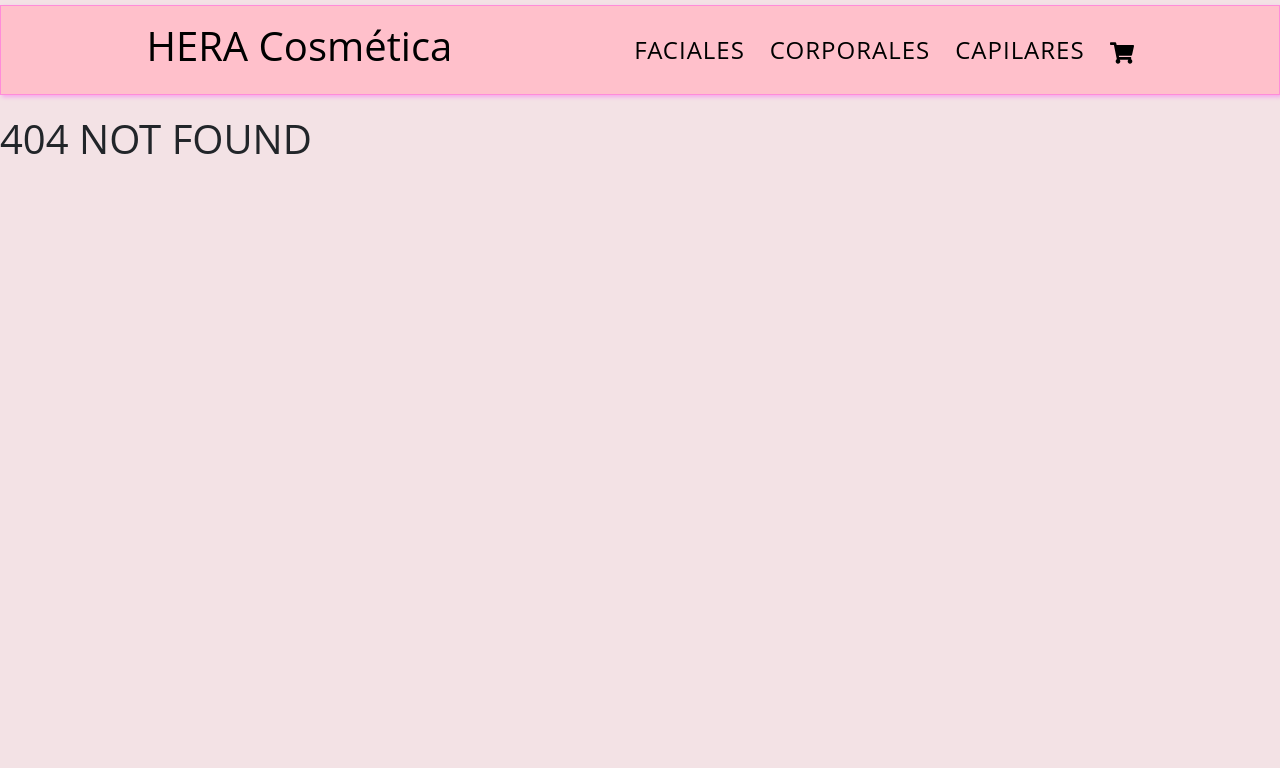
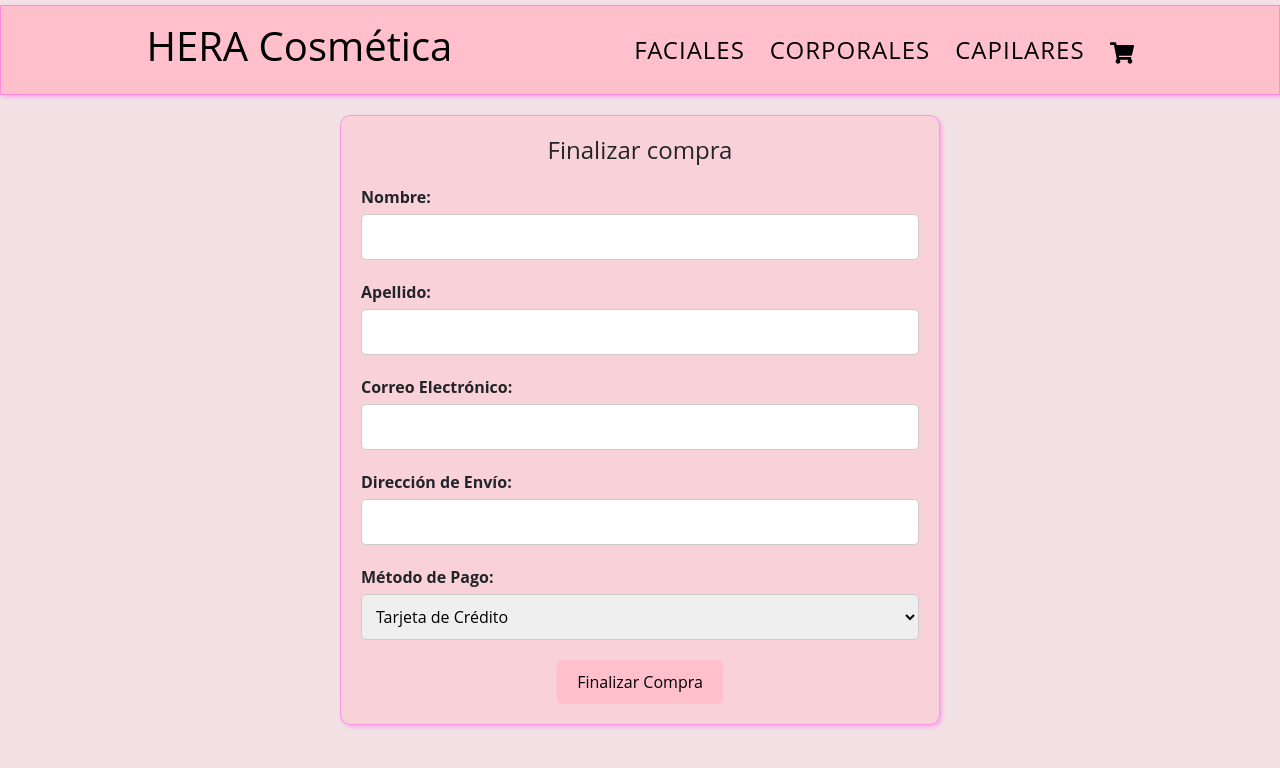
Before and after one commit to Florencia-Harmath/Project-Hera, a React (Vite) app: page /checkout in a window 1280 px wide. Before the commit this address had no page. Shown: the top 768 px of the page. Built offline with nearby package versions, Linux system fonts and the light colour scheme.

Commit message:
Agregado de formulario

```diff
--- a/src/App.jsx
+++ b/src/App.jsx
@@ -4,6 +4,7 @@ import ItemDetailContainer from "./components/ItemDetailContainer/ItemDetailCont
 import NavBar from "./components/NavBar/NavBar";
 import Cart from "./components/Cart/Cart";
 import { CartProvider } from "./components/Context/CartContext";
+import CheckOut from './components/CheckOut/CheckOut';
 
 
 function App() {
@@ -17,6 +18,7 @@ function App() {
           <Route path="/category/:categoryId" element={<ItemlistContainer />} />
           <Route path="/item/:id" element={<ItemDetailContainer />} />
           <Route path="/cart" element={<Cart />} />
+          <Route path="/checkout" element={<CheckOut />} />
           <Route path="*" element={<h1>404 NOT FOUND</h1>} />
         </Routes>
       </CartProvider>
--- a/src/components/Cart/Cart.jsx
+++ b/src/components/Cart/Cart.jsx
@@ -1,14 +1,25 @@
 import React, { useContext } from 'react';
+import { Link } from 'react-router-dom';
 import { CartContext } from '../Context/CartContext';
 import ItemCount from '../ItemCount/ItemCount';
+import { FaTrash } from 'react-icons/fa';
 import styles from './Cart.module.css';
 
 const Cart = () => {
-    const { cart, addItem, removeItem } = useContext(CartContext);
+    const { cart, addItem, removeItem, clearCart } = useContext(CartContext);
+
+    const isEmpty = cart.length === 0;
 
     return (
         <div>
             <h2 className={styles['h2-cart']}>Tu carrito</h2>
+            {isEmpty ? (
+                <div>
+                    <p className={styles['empty-cart-p']}>Tu carrito está vacio!</p>
+                    <Link to="/"><button className={styles['empty-cart-btn']}> Ver productos  </button></Link>
+                </div>
+            ) : (
+                <div>
                     <ul>
                         {cart.map((item) => (
                             <li key={item.id} className={styles['li-cart']}>
@@ -18,19 +29,22 @@ const Cart = () => {
                                 <div>
                                     <h3 className={styles['name-cart']}>{item.name}</h3>
                                 </div>
-                        <div>
+                                <div className={styles['info-cart']}>
                                     <p className={styles['price-cart']}>Precio: ${item.price}</p>
                                     <p className={styles['cant-cart']}>Cantidad: {item.quantity}</p>
-                            <ItemCount className={styles['count-cart']}
-                                stock={item.stock}
-                                initial={item.quantity}
-                                onAdd={(quantity) => addItem(item, quantity)}
-                                onRemove={() => removeItem(item.id)}
-                            />
+                                    <FaTrash className={styles['delete-icon']} onClick={() => removeItem(item.id)} />
                                 </div>
                             </li>
                         ))}
                     </ul>
+                    <div>
+                        <button className={styles['vaciar-cart']} onClick={() => clearCart()}>Vaciar carrito</button>
+                        <Link to="/checkout">
+                            <button className={styles['comprar-cart']}>Realizar compra</button>
+                        </Link>
+                    </div>
+                </div>
+            )}
         </div>
     );
 };
--- a/src/components/Cart/Cart.module.css
+++ b/src/components/Cart/Cart.module.css
@@ -1,9 +1,7 @@
 .h2-cart {
+    background-color: pink;
+    padding: .2em;
     text-align: center;
-    background-color: pink;
-    font-weight: bolder;
-    border: solid 1px rgba(255, 0, 255, 0.271);
-    box-shadow: 2px 2px 4px rgba(255, 0, 255, 0.271);
 }
 
 .img-cart {
@@ -34,10 +32,91 @@
     margin-top: 35px;
 }
 
-.price-cart, .cant-cart {
+.price-cart {
+        display: flex;
+        text-align: center;
+        align-items: center;
+        justify-content: center;
+        margin-top: 30px;
+}
+
+.cant-cart {
     display: flex;
     text-align: center;
     align-items: center;
     justify-content: center;
-    margin: 15px;
 }
+
+.delete-icon {
+    margin: auto;
+    cursor: pointer;
+    margin-left: 120px;
+}
+
+.delete-icon:hover {
+    color: magenta;
+}
+
+.empty-cart-p {
+    text-align: center;
+    padding: .5em;
+    background-color: rgba(255, 192, 203, 0.498);
+    margin-left: 450px;
+    margin-right: 450px;
+    margin-top: 50px;
+    border-radius: 10px;
+    font-size: 1.6rem;
+}
+
+.empty-cart-btn {
+    display: flex;
+    padding: .3em;
+    font-size: 1.3rem;
+    margin: auto;
+    margin-top: 50px;
+    color: black;
+    border: solid 1px rgba(255, 0, 255, 0.271);
+    box-shadow: 2px 2px 4px rgba(255, 0, 255, 0.271);
+    background-color: rgba(255, 192, 203, 0.498);
+    border-radius: 10px;
+}
+
+.empty-cart-btn:hover {
+    color: white;
+    background-color: magenta;
+}
+
+.vaciar-cart {
+    padding: .3em;
+    font-size: 1.3rem;
+    margin-top: 30px;
+    margin-left: 450px;
+    color: black;
+    border: solid 1px rgba(255, 0, 255, 0.271);
+    box-shadow: 2px 2px 4px rgba(255, 0, 255, 0.271);
+    background-color: rgba(255, 192, 203, 0.498);
+    border-radius: 10px;
+}
+
+.comprar-cart {
+    padding: .3em;
+    font-size: 1.3rem;
+    margin-top: 30px;
+    margin-bottom: 30px;
+    color: black;
+    border: solid 1px rgba(255, 0, 255, 0.271);
+    box-shadow: 2px 2px 4px rgba(255, 0, 255, 0.271);
+    background-color: rgba(255, 192, 203, 0.498);
+    border-radius: 10px;
+    margin-left: 50px;
+}
+
+.vaciar-cart:hover {
+    color: white;
+    background-color: magenta;
+}
+
+.comprar-cart:hover {
+    color: white;
+    background-color: magenta;
+}
--- /dev/null
+++ b/src/components/CheckOut/CheckOut.jsx
@@ -0,0 +1,105 @@
+import React, { useState } from 'react';
+import styles from './CheckOut.module.css';
+import { Link } from 'react-router-dom';
+
+function CheckOut() {
+  const [formData, setFormData] = useState({
+    firstName: '',
+    lastName: '',
+    email: '',
+    address: '',
+    paymentMethod: 'creditCard',
+  });
+
+  const [isFormSubmitted, setIsFormSubmitted] = useState(false);
+
+  const handleInputChange = (e) => {
+    const { name, value } = e.target;
+    setFormData({
+      ...formData,
+      [name]: value,
+    });
+  };
+
+  const handleSubmit = (e) => {
+    e.preventDefault();
+    setIsFormSubmitted(true);
+  };
+
+  return (
+    <div className={styles['container']}>
+      <h2 className={styles['title']}>Finalizar compra</h2>
+      {isFormSubmitted ? (
+        <div>
+          <p>¡Compra exitosa! Gracias por confiar en nosotros!</p>
+          <Link to="/">
+          <button className={styles['boton-volver']}>Volver</button>
+        </Link>
+        </div>
+      ) : (
+      <form onSubmit={handleSubmit} className={styles['form']}>
+        <div className={styles['form-group']}>
+          <label htmlFor="firstName">Nombre:</label>
+          <input
+            type="text"
+            id="firstName"
+            name="firstName"
+            value={formData.firstName}
+            onChange={handleInputChange}
+            required
+          />
+        </div>
+        <div className={styles['form-group']}>
+          <label htmlFor="lastName">Apellido:</label>
+          <input
+            type="text"
+            id="lastName"
+            name="lastName"
+            value={formData.lastName}
+            onChange={handleInputChange}
+            required
+          />
+        </div>
+        <div className={styles['form-group']}>
+          <label htmlFor="email">Correo Electrónico:</label>
+          <input
+            type="email"
+            id="email"
+            name="email"
+            value={formData.email}
+            onChange={handleInputChange}
+            required
+          />
+        </div>
+        <div className={styles['form-group']}>
+          <label htmlFor="address">Dirección de Envío:</label>
+          <input
+            id="address"
+            name="address"
+            value={formData.address}
+            onChange={handleInputChange}
+            required
+          ></input>
+        </div>
+        <div className={styles['form-group']}>
+          <label htmlFor="paymentMethod">Método de Pago:</label>
+          <select
+            id="paymentMethod"
+            name="paymentMethod"
+            value={formData.paymentMethod}
+            onChange={handleInputChange}
+          >
+            <option value="creditCard">Tarjeta de Crédito</option>
+            <option value="paypal">PayPal</option>
+          </select>
+        </div>
+        <button type="submit" className={styles['submit-button']}>
+          Finalizar Compra
+        </button>
+      </form>
+      )}
+    </div>
+  );
+}
+
+export default CheckOut;
--- /dev/null
+++ b/src/components/CheckOut/CheckOut.module.css
@@ -0,0 +1,76 @@
+
+.container {
+    text-align: center;
+    max-width: 600px;
+    margin: 0 auto;
+    padding: 20px;
+    border: solid 1px rgba(255, 0, 255, 0.271);
+    box-shadow: 2px 2px 4px rgba(255, 0, 255, 0.271);
+    background-color: rgba(255, 192, 203, 0.498);
+    border-radius: 10px;
+  }
+
+  .title {
+    font-size: 24px;
+    margin-bottom: 20px;
+  }
+
+  .form {
+    display: flex;
+    flex-direction: column;
+    align-items: center;
+  }
+
+  .form-group {
+    margin-bottom: 20px;
+    text-align: left;
+    width: 100%;
+  }
+
+  .form-group label {
+    display: block;
+    margin-bottom: 5px;
+    font-weight: bold;
+  }
+
+  .form-group input,
+  .form-group select,
+  .form-group textarea {
+    width: 100%;
+    padding: 10px;
+    border: 1px solid #ccc;
+    border-radius: 5px;
+  }
+
+  .submit-button {
+    background-color: pink;
+    color: black;
+    border: none;
+    border-radius: 5px;
+    padding: 10px 20px;
+    cursor: pointer;
+    font-size: 16px;
+  }
+
+  .submit-button:hover {
+    background-color: rgba(255, 0, 255, 0.516);
+    color: white;
+  }
+
+  .boton-volver {
+    display: block;
+    padding: .3em;
+    font-size: 1rem;
+    color: black;
+    border: solid 1px rgba(255, 0, 255, 0.271);
+    box-shadow: 2px 2px 4px rgba(255, 0, 255, 0.271);
+    background-color: rgba(255, 192, 203, 0.498);
+    border-radius: 10px;
+    margin-left: 250px;
+    cursor: pointer;
+}
+
+.boton-volver:hover {
+    color: white;
+    background-color: magenta;
+}
--- a/src/components/Context/CartContext.jsx
+++ b/src/components/Context/CartContext.jsx
@@ -18,9 +18,22 @@ export const CartProvider = ({ children }) => {
     }
 
     const removeItem = (itemId) => {
-        const cartUpdate = cart.filter(prod => prod.id !== itemId)
-        setCart(cartUpdate)
-    }
+      setCart((prevCart) => {
+        const updatedCart = [...prevCart];
+        const itemIndex = updatedCart.findIndex((item) => item.id === itemId);
+
+        if (itemIndex !== -1) {
+          if (updatedCart[itemIndex].quantity === 1) {
+            updatedCart.splice(itemIndex, 1);
+          } else {
+            updatedCart[itemIndex].quantity -= 1;
+          }
+        }
+
+        return updatedCart;
+      });
+    };
+
 
     const clearCart = () => {
         setCart([])
--- a/src/components/ItemCount/ItemCount.jsx
+++ b/src/components/ItemCount/ItemCount.jsx
@@ -1,30 +1,37 @@
-import { useState } from 'react';
-import styles from './ItemCount.module.css'
+import styles from "./ItemCount.module.css";
 
-const ItemCount = ({stock, initial, onAdd}) => {
-    const [quantity, setQuantity] = useState(initial);
+const ItemCount = ({ stock, onChange, quantity }) => {
+  const increment = () => {
+    if (quantity < stock) {
+      onChange(quantity + 1);
+    }
+  };
 
-    const increment = ()=> {
-        if (quantity < stock) {
-            setQuantity(quantity+1);
-        }
+  const decrement = () => {
+    if (quantity > 1) {
+      onChange(quantity - 1);
     }
+  };
 
-    const decrement = ()=> {
-        if (quantity > 1) {
-            setQuantity(quantity-1);
-        }
-    }
-
-    return (
-        <div className={styles['counter']}>
-            <div className={styles['controls']}>
-                <button className={styles['btn-controls']} onClick={decrement}> - </button>
-                <h4 className={styles['number']}>{quantity}</h4>
-                <button className={styles['btn-controls']} onClick={increment} > + </button>
-            </div>
-        </div>
-    )
-}
+  return (
+    <div className={styles["counter"]}>
+      <div className={styles["controls"]}>
+        <button
+          className={styles["btn-controls"]}
+          onClick={decrement}>
+          {" "}
+          -{" "}
+        </button>
+        <h4 className={styles["number"]}>{quantity}</h4>
+        <button
+          className={styles["btn-controls"]}
+          onClick={increment}>
+          {" "}
+          +{" "}
+        </button>
+      </div>
+    </div>
+  );
+};
 
 export default ItemCount;
--- a/src/components/ItemDetail/ItemDetail.jsx
+++ b/src/components/ItemDetail/ItemDetail.jsx
@@ -1,5 +1,6 @@
 import PropTypes from "prop-types";
 import styles from "./ItemDetail.module.css";
+import { Link } from 'react-router-dom';
 
 const ItemDetail = ({ item }) => {
   if (!item) {
@@ -9,8 +10,12 @@ const ItemDetail = ({ item }) => {
   return (
     <div className={styles['product-container']}>
       <h1 className={styles['product-name']}>{item.name}</h1>
-      <img src={item.image} alt={item.name} className={styles['product-image']}/>
-      <p className={styles['product-detalle']}>{item.detalle}</p>
+      <img src={item.image} alt={item.name} className={styles['product-image']} />
+      <p className={styles['product-detalle']}>{item.detalle}
+        <Link to="/">
+          <button className={styles['btn-volver']}>Volver</button>
+        </Link>
+      </p>
     </div>
   );
 };
--- a/src/components/ItemDetail/ItemDetail.module.css
+++ b/src/components/ItemDetail/ItemDetail.module.css
@@ -1,17 +1,16 @@
 .product-container {
     display: grid;
     grid-template-columns: repeat(2, 1fr);
-    grid-template-rows: 100px 500px;
+    grid-template-rows: 70px 500px;
     gap: 15px;
     margin: 10px;
 }
 
 .product-name {
     grid-column: span 2;
+    background-color: pink;
+    padding: .2em;
     text-align: center;
-    letter-spacing: 1px;
-    background-color: pink;
-    padding: .5em;
 }
 
 .product-image {
@@ -27,4 +26,23 @@
     justify-content: center;
     align-items: center;
     font-size: 1.5rem;
+    margin-right: 70px;
 }
+
+.btn-volver {
+    display: block;
+    padding: .3em;
+    font-size: 1.3rem;
+    color: black;
+    border: solid 1px rgba(255, 0, 255, 0.271);
+    box-shadow: 2px 2px 4px rgba(255, 0, 255, 0.271);
+    background-color: rgba(255, 192, 203, 0.498);
+    border-radius: 10px;
+    margin-left: 20px;
+    cursor: pointer;
+}
+
+.btn-volver:hover {
+    color: white;
+    background-color: magenta;
+}
--- a/src/components/ItemList/ItemList.module.css
+++ b/src/components/ItemList/ItemList.module.css
@@ -17,5 +17,4 @@
     background-color: pink;
     padding: .2em;
     text-align: center;
-
 }
--- a/src/components/ProductCart/ProductCart.jsx
+++ b/src/components/ProductCart/ProductCart.jsx
@@ -12,6 +12,7 @@ const ProductCart = ({ product }) => {
     addItem(product, quantityToAdd);
   };
 
+
   return (
     <div className={styles['product-cart']}>
       <img src={product.image} alt={product.name} className={styles['product-image']} />
@@ -21,9 +22,11 @@ const ProductCart = ({ product }) => {
       <p className={styles['product-price']}>${product.price}</p>
       <ItemCount
         initial={1}
-        stock={20}
-        onAdd={(quantity) => setQuantityToAdd(quantity)}
+        stock={product.stock}
+        quantity={quantityToAdd}
+        onChange={setQuantityToAdd}
       />
+
       <button className={styles['btn-agregar']} onClick={handleAddToCart}>Agregar al carrito</button>
     </div>
   );
```
Also changed, not shown: src/services.js (+24 -12 lines). Lines whose indentation alone changed are shown as unchanged.
